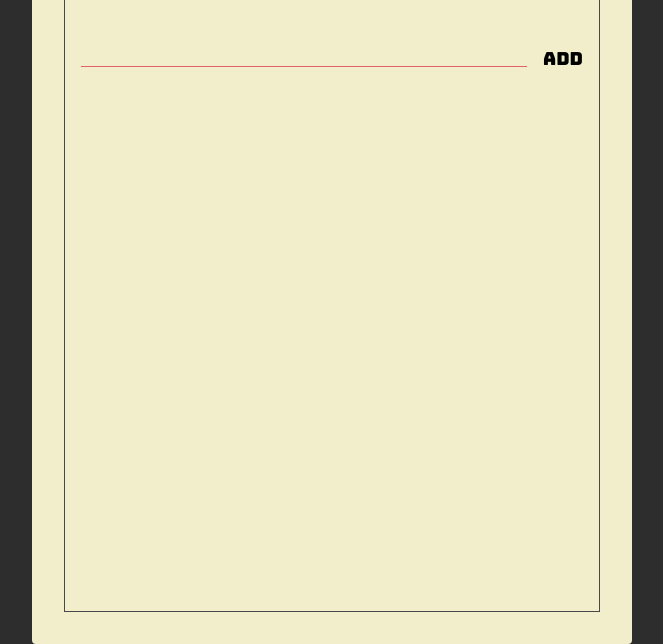
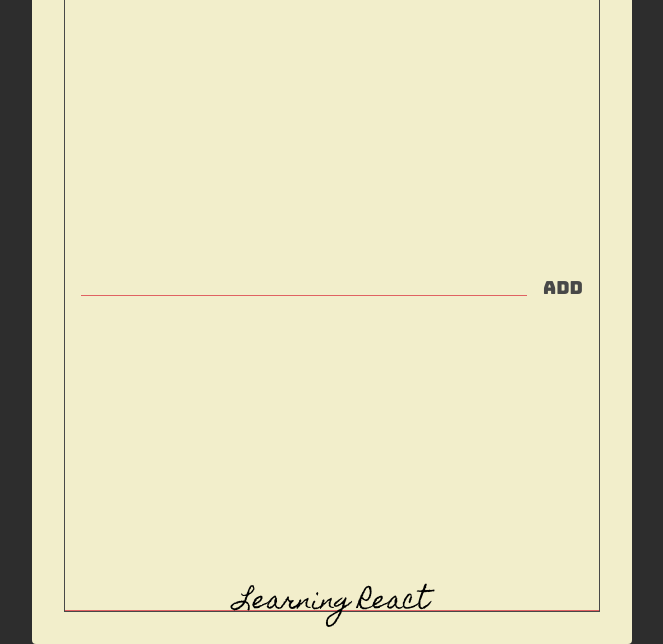
Before and after one commit to 19damah23/react-course-starter, a website: page index.html in a window 1280 px wide. Shown: the part 156-800 px from the top of the page, without its empty margins (308-971 px from the left). Drawn offline with nearby package versions, Linux system fonts and the light colour scheme.

Commit message:
try react

```diff
--- a/index.html
+++ b/index.html
@@ -10,8 +10,18 @@
       href="https://fonts.googleapis.com/css?family=Bungee|Homemade+Apple&display=swap"
       rel="stylesheet"
     />
+    <script src="https://unpkg.com/react@16/umd/react.development.js"></script>
+    <script src="https://unpkg.com/react-dom@16/umd/react-dom.development.js"></script>
+    <script src="https://unpkg.com/babel-standalone@6.26.0/babel.js"></script>
   </head>
   <body>
+    <!-- Sebagai tempat component react berada -->
+    <div id="root"></div>
+
+    <script type="text/babel">
+      class App extends React.Component {
+        render() {
+          return (
             <div class="container">
               <div class="frame">
                 <section class="header">
@@ -23,10 +33,22 @@
                 <section class="add">
                   <form class="add-form">
                     <input type="text" class="add-input" />
-            <button class="add-btn">Add</button>
+                    <button class="add-btn main-black-color">Add</button>
                   </form>
+                </section>
+
+                <section class="todos">
+                  <div class="todo">
+                    <span class="todo-text">Learning React</span>
+                  </div>
                 </section>
               </div>
             </div>
+          );
+        }
+      }
+
+      ReactDOM.render(<App />, document.getElementById("root"));
+    </script>
   </body>
 </html>
--- a/style.css
+++ b/style.css
@@ -4,10 +4,15 @@
 
 :root {
   --main-red-color: #e06262;
+  --main-black-color: #484848;
 }
 
 .main-red-color {
   color: var(--main-red-color);
+}
+
+.main-black-color {
+  color: var(--main-black-color);
 }
 
 html {
@@ -40,10 +45,11 @@ html {
 }
 
 .frame {
-  border: 1px solid #484848;
+  border: 1px solid var(--main-black-color);
   height: 100%;
   display: flex;
   flex-direction: column;
+  justify-content: space-between;
 }
 
 .header {
@@ -54,6 +60,7 @@ html {
 .header-title {
   flex: 1;
   text-align: center;
+  color: var(--main-black-color);
   font-size: 3.6rem;
   font-family: "Homemade Apple";
   text-transform: lowercase;
@@ -67,6 +74,14 @@ html {
   border: unset;
   outline: unset;
   cursor: pointer;
+}
+
+.header-btn.main-black-color:active {
+  text-shadow: 1px 1px 2px var(--main-black-color);
+}
+
+.header-btn.main-red-color:active {
+  text-shadow: 1px 1px 2px var(--main-red-color);
 }
 
 .add {
@@ -100,3 +115,29 @@ html {
   background: unset;
   outline: unset;
 }
+
+.add-btn.main-black-color:active {
+  text-shadow: 1px 1px 2px var(--main-black-color);
+}
+
+.todos {
+  display: flex;
+  flex-direction: column;
+}
+
+.todo {
+  position: relative;
+  flex: 1 0 auto;
+  text-align: center;
+  min-height: 34px;
+  margin: 16px 0 0;
+  font-family: "Homemade Apple";
+  font-size: 24px;
+  border-bottom: 1px solid var(--main-red-color);
+}
+
+.todo-text {
+  position: absolute;
+  left: 50%;
+  transform: translate(-50%);
+}
```
Lines whose indentation alone changed are shown as unchanged.
